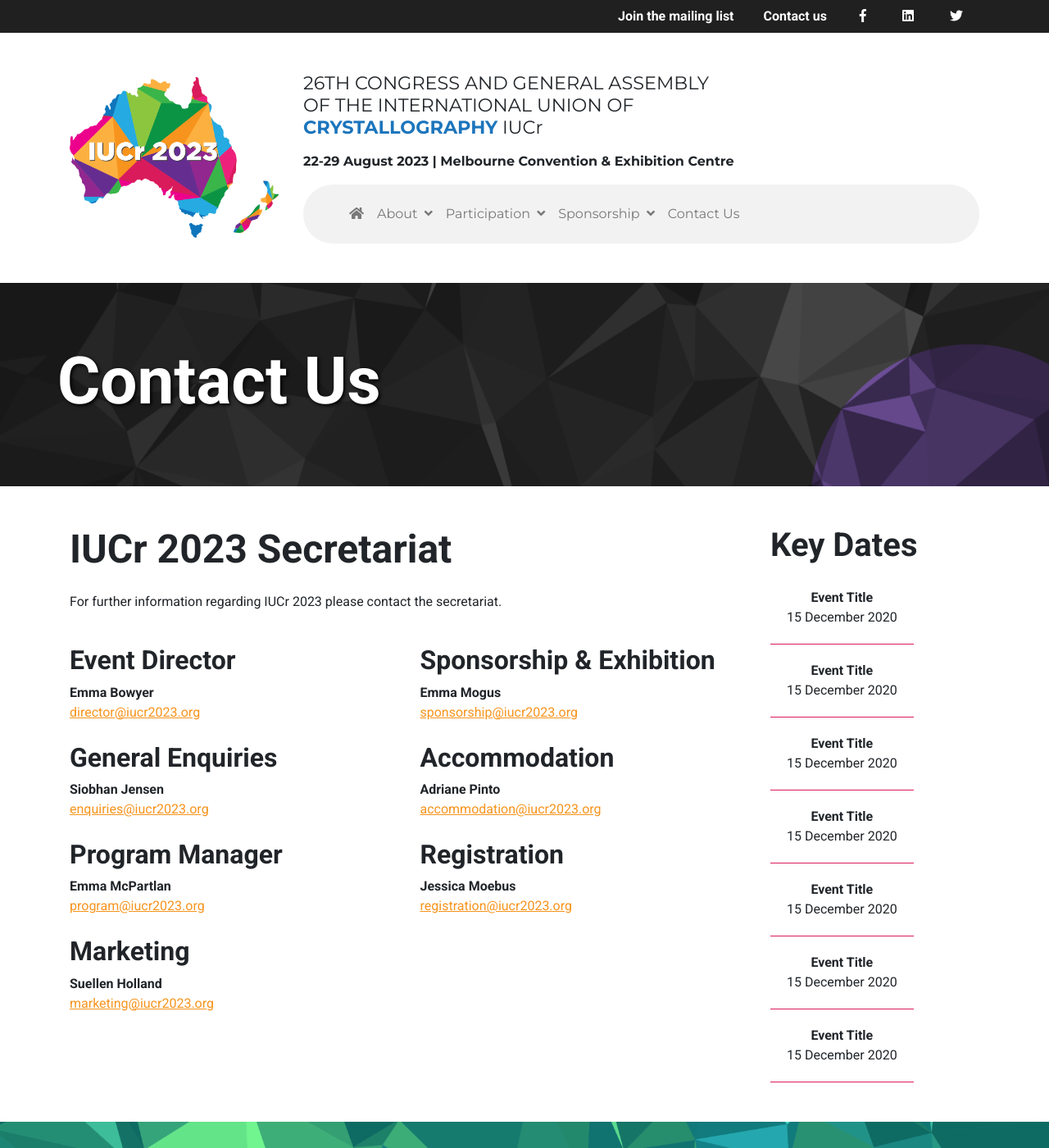
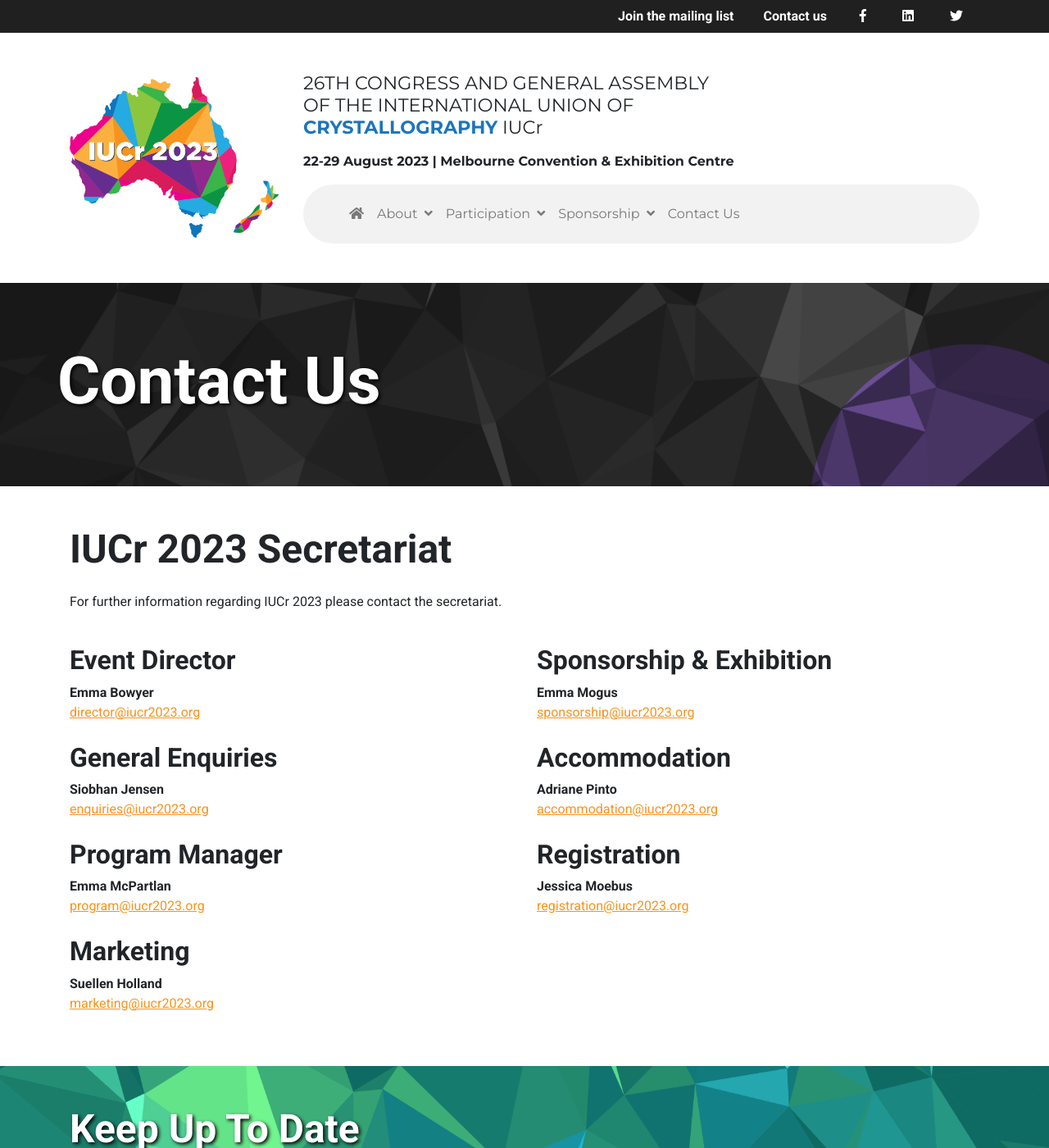
Before and after one commit to ICMS-Australasia/IUCr2023, a Jekyll site: the page built from contact-us.md, in a window 1280 px wide and 1400 px high. Shown: the whole window at 82% size. Built offline with Jekyll 4.4.1, drawn with Linux system fonts in a browser that asks for light colours; nearby versions of some CDN libraries.

Commit message:
Removed key dates

```diff
--- /dev/null
+++ b/_includes/keydates.html
@@ -0,0 +1,45 @@
+<h3>Key Dates</h3>
+<table cellpadding="20" cellspacing="0" border="0" class="key-dates">
+  <tr align="center">
+    <td>
+      <b>Event Title</b> <br>
+      15 December 2020
+    </td>
+  </tr>
+  <tr align="center">
+    <td>
+      <b>Event Title</b> <br>
+      15 December 2020
+    </td>
+  </tr>
+  <tr align="center">
+    <td>
+      <b>Event Title</b> <br>
+      15 December 2020
+    </td>
+  </tr>
+  <tr align="center">
+    <td>
+      <b>Event Title</b> <br>
+      15 December 2020
+    </td>
+  </tr>
+  <tr align="center">
+    <td>
+      <b>Event Title</b> <br>
+      15 December 2020
+    </td>
+  </tr>
+  <tr align="center">
+    <td>
+      <b>Event Title</b> <br>
+      15 December 2020
+    </td>
+  </tr>
+  <tr align="center">
+    <td>
+      <b>Event Title</b> <br>
+      15 December 2020
+    </td>
+  </tr>
+</table>
--- a/_layouts/page.html
+++ b/_layouts/page.html
@@ -29,56 +29,12 @@
       <div class="page-content">
         <div class="container my-5">
           <div class="row">
-            <div class="col-12 col-md-9">
+            <div class="col-12 col-md">
               {{ content }}
             </div>
-            <div class="col-md-3">
-              <h3>Key Dates</h3>
-              <table cellpadding="20" cellspacing="0" border="0" class="key-dates">
-                <tr align="center">
-                  <td>
-                    <b>Event Title</b> <br>
-                    15 December 2020
-                  </td>
-                </tr>
-                <tr align="center">
-                  <td>
-                    <b>Event Title</b> <br>
-                    15 December 2020
-                  </td>
-                </tr>
-                <tr align="center">
-                  <td>
-                    <b>Event Title</b> <br>
-                    15 December 2020
-                  </td>
-                </tr>
-                <tr align="center">
-                  <td>
-                    <b>Event Title</b> <br>
-                    15 December 2020
-                  </td>
-                </tr>
-                <tr align="center">
-                  <td>
-                    <b>Event Title</b> <br>
-                    15 December 2020
-                  </td>
-                </tr>
-                <tr align="center">
-                  <td>
-                    <b>Event Title</b> <br>
-                    15 December 2020
-                  </td>
-                </tr>
-                <tr align="center">
-                  <td>
-                    <b>Event Title</b> <br>
-                    15 December 2020
-                  </td>
-                </tr>
-              </table>
-            </div>
+            <!-- <div class="col-md-3">
+              {% include keydates.html %}
+            </div> -->
           </div>
         </div>
       </div>
```
Also changed, not shown: _includes/things-to-do.html (+6 -6 lines).
